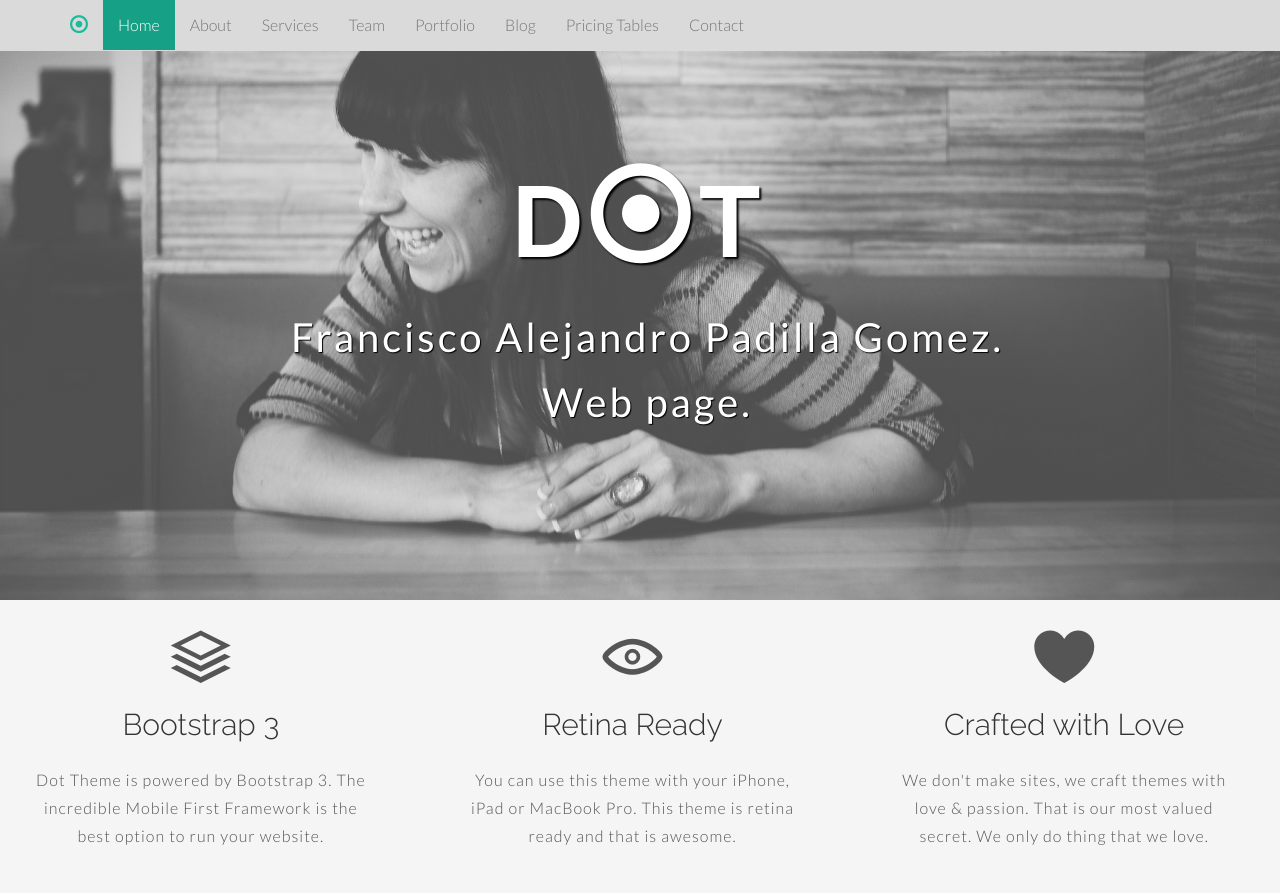
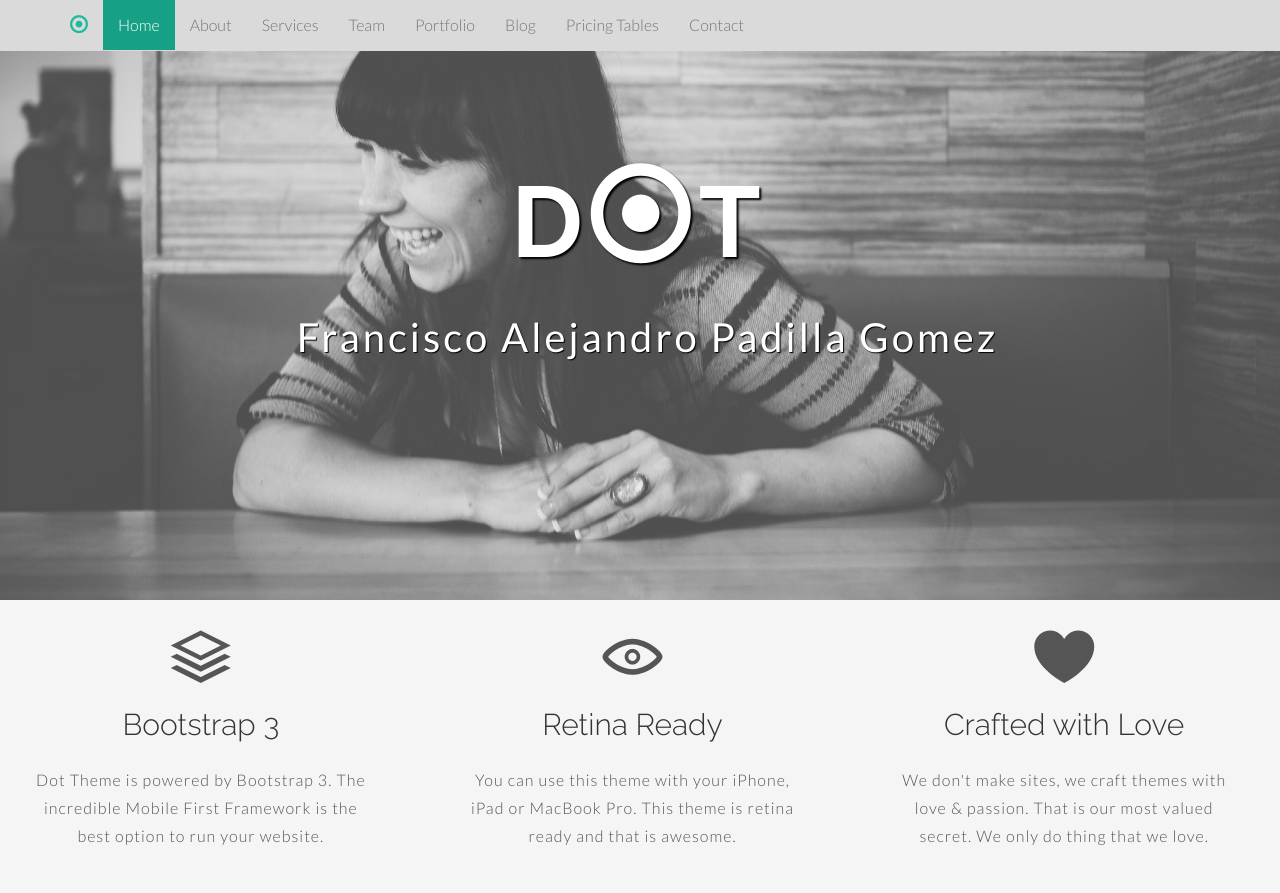
Before and after one commit to AlejandroPad/alejandropad.github.io, a plain HTML site: page index.html in a window 1280 px wide. Shown: the top 893 px of the page. Drawn offline with Linux system fonts and the light colour scheme.

Commit message:
Se quito la linea 69

```diff
--- a/index.html
+++ b/index.html
@@ -65,8 +65,7 @@
   <div id="headerwrap" name="home">
     <header class="clearfix">
       <h1>D<span class="icon icon-radio-checked"></span>T</h1>
-      <p>Francisco Alejandro Padilla Gomez.</p>
-      <p>Web page.</p>
+      <p>Francisco Alejandro Padilla Gomez</p>
     </header>
   </div>
   <!-- /headerwrap -->
```
